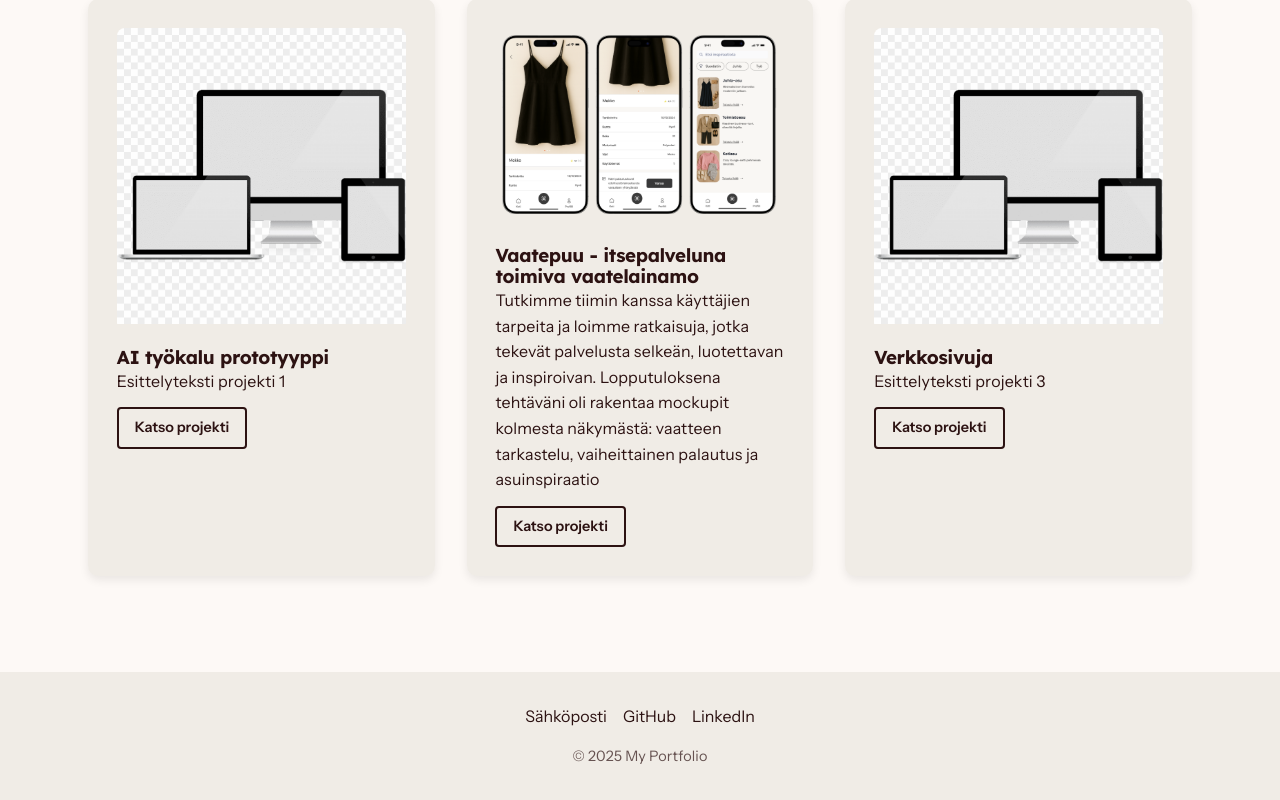
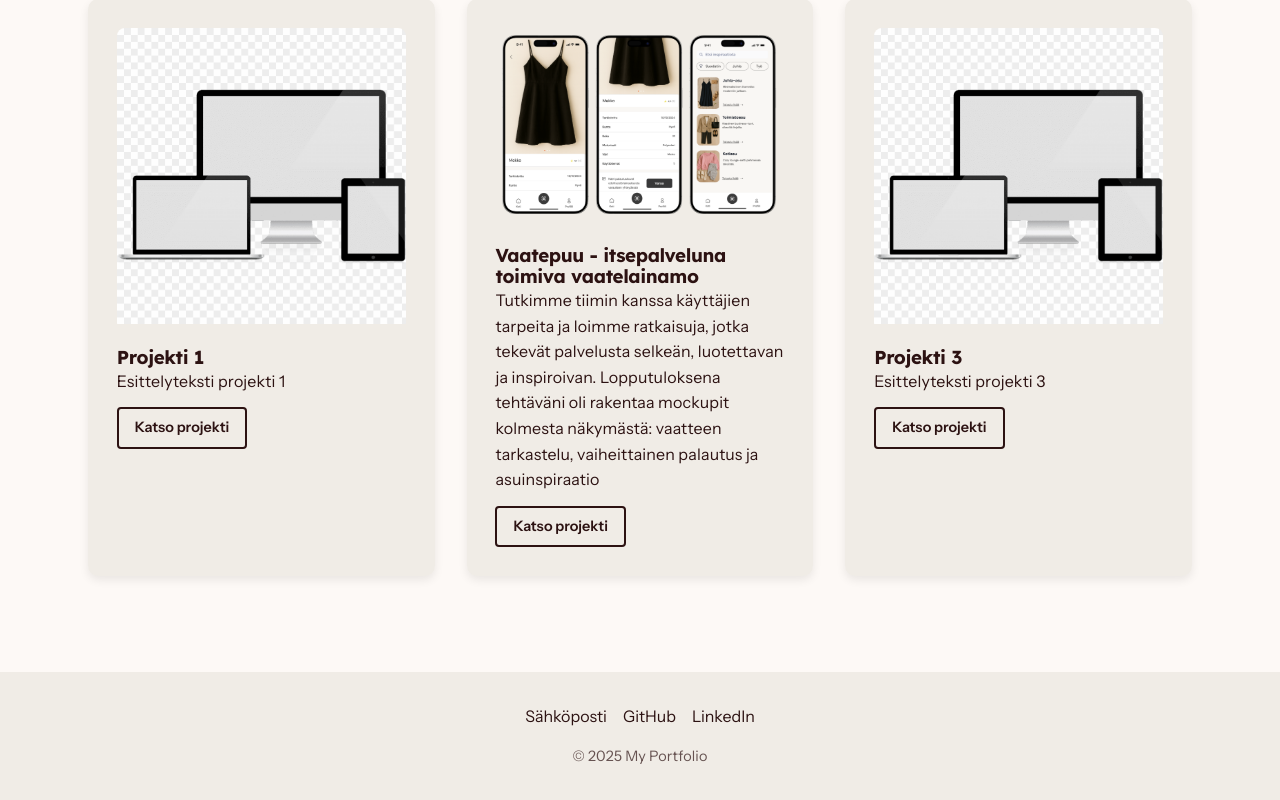
Before and after one commit to Janette033/portfolio-, a React (Vite) app: page / in a window 1280 px wide. Shown: the part 1649-2449 px from the top of the page. Built offline with nearby package versions, Linux system fonts and the light colour scheme.

Commit message:
Fix background image path

```diff
--- a/src/Project2.css
+++ b/src/Project2.css
@@ -8,7 +8,7 @@
 .cs-hero__bg {
   position: absolute;
   inset: 0;
-  background: url('src/assets/nature.jpg') center/cover no-repeat;
+  background: url('/assets/nature.jpg') center/cover no-repeat;
   z-index: 0;
 }
 
--- a/src/components/Footer.jsx
+++ b/src/components/Footer.jsx
@@ -3,9 +3,9 @@ import React from "react";
 export default function Footer() {
   return (
     <footer className="footer">
-      <a href="mailto:youremail@example.com?subject=Yhteydenotto">Sähköposti</a>
-      <a href="https://github.com/">GitHub</a>
-      <a href="https://linkedin.com/">LinkedIn</a>
+      <a href="mailto:janetterautiainen@hotmail.com?subject=Yhteydenotto">Sähköposti</a>
+      <a href="https://github.com/Janette033">GitHub</a>
+      <a href="www.linkedin.com/in/janette-rautiainen-403956335">LinkedIn</a>
       <p>© 2025 My Portfolio</p>
     </footer>
   );
--- a/src/components/Projects.jsx
+++ b/src/components/Projects.jsx
@@ -3,9 +3,9 @@ import Card from "./Card";
 
 export default function Projects() {
   const projects = [
-    { id: 1, title: "AI työkalu prototyyppi", img: "/placeholder.png", desc: "Esittelyteksti projekti 1" },
+    { id: 1, title: "Projekti 1", img: "/placeholder.png", desc: "Esittelyteksti projekti 1" },
     { id: 2, title: "Vaatepuu - itsepalveluna toimiva vaatelainamo", img: "src/assets/projekti2.png", desc: "Tutkimme tiimin kanssa käyttäjien tarpeita ja loimme ratkaisuja, jotka tekevät palvelusta selkeän, luotettavan ja inspiroivan. Lopputuloksena tehtäväni oli rakentaa mockupit kolmesta näkymästä: vaatteen tarkastelu, vaiheittainen palautus ja asuinspiraatio" }, // ✅ polku
-    { id: 3, title: "Verkkosivuja", img: "/placeholder.png", desc: "Esittelyteksti projekti 3" },
+    { id: 3, title: "Projekti 3", img: "/placeholder.png", desc: "Esittelyteksti projekti 3" },
   ];
 
   return (
--- a/src/components/SectionProjects.jsx
+++ b/src/components/SectionProjects.jsx
@@ -11,14 +11,15 @@ export default function SectionProjects() {
     "Figma",
     "HTML / CSS / JavaScript",
     "React / Vite",
+    "Git",
     "UX Research",
     "Responsiivinen suunnittelu",
   ];
 
   const projects = [
-    { id: 1, title: "AI työkalu prototyyppi", img: placeholder, desc: "Esittelyteksti projekti 1" },
+    { id: 1, title: "Projekti 1", img: placeholder, desc: "Esittelyteksti projekti 1" },
     { id: 2, title: "Vaatepuu - itsepalveluna toimiva vaatelainamo", img: proj2, desc: "Tutkimme tiimin kanssa käyttäjien tarpeita ja loimme ratkaisuja, jotka tekevät palvelusta selkeän, luotettavan ja inspiroivan. Lopputuloksena tehtäväni oli rakentaa mockupit kolmesta näkymästä: vaatteen tarkastelu, vaiheittainen palautus ja asuinspiraatio" },
-    { id: 3, title: "Verkkosivuja", img: placeholder, desc: "Esittelyteksti projekti 3" },
+    { id: 3, title: "Projekti 3", img: placeholder, desc: "Esittelyteksti projekti 3" },
   ];
 
 
```
